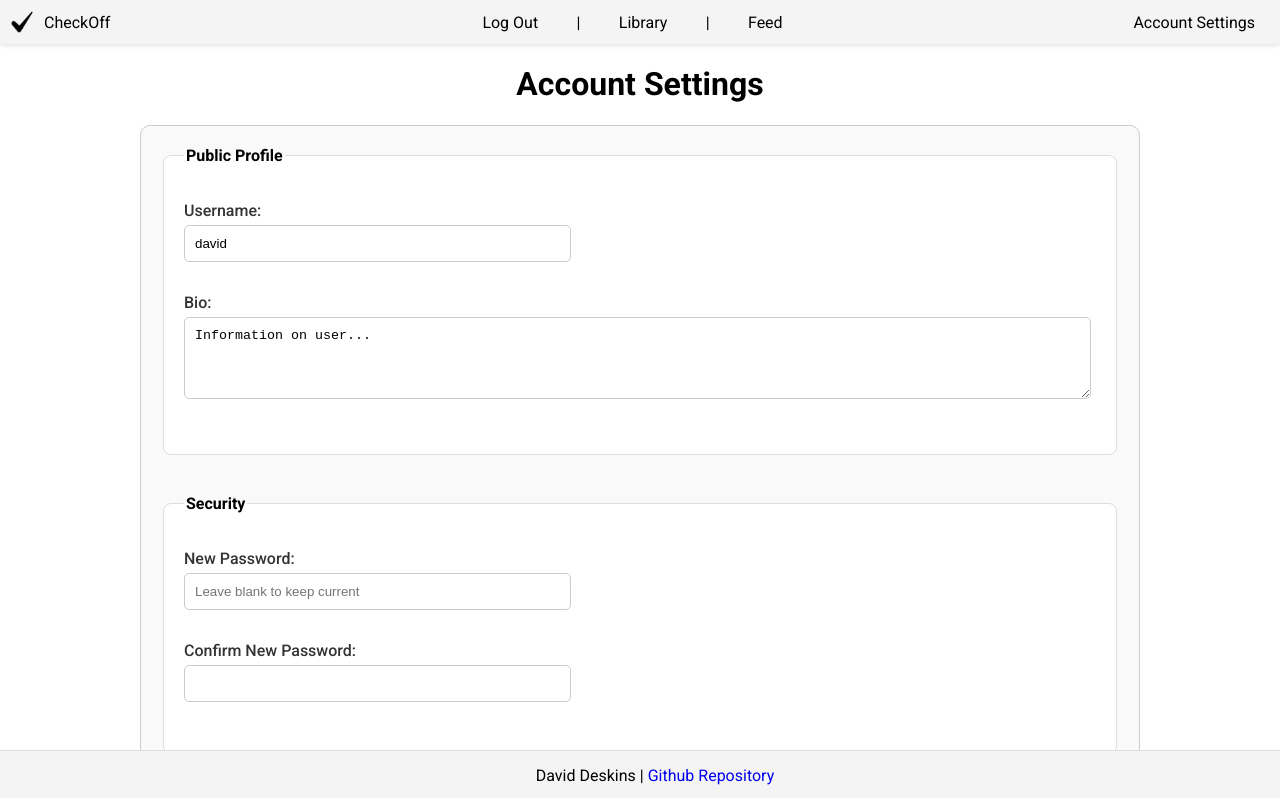
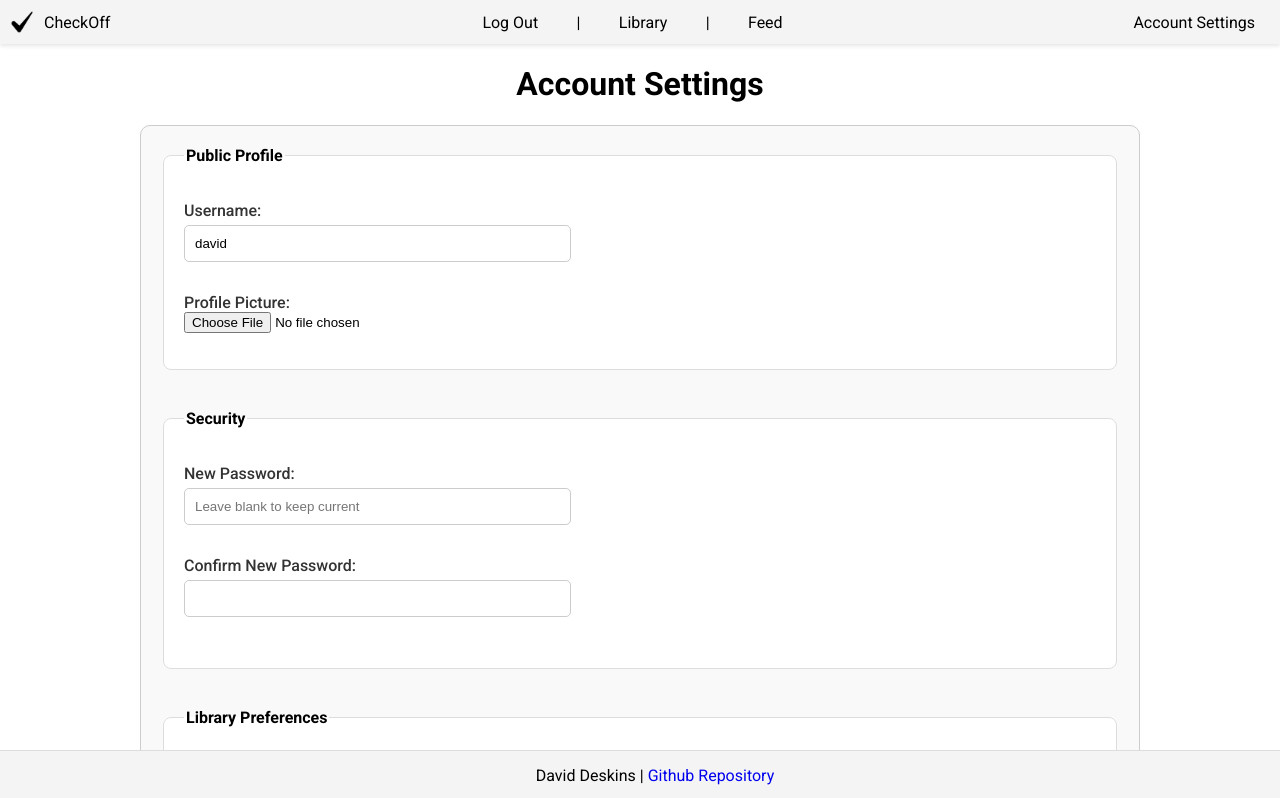
Before and after one commit to HyperNebula/CS260-Startup, a React (Vite) app: page /settings in a window 1280 px wide. Shown: the top 798 px of the page. Built offline with nearby package versions, Linux system fonts and the light colour scheme.

Commit message:
Readded profile pic option to account settings

```diff
--- a/src/settings/settings.jsx
+++ b/src/settings/settings.jsx
@@ -64,15 +64,17 @@ export function Settings() {
                         <input type="text" id="targetUsername" value={username} onChange={(e) => setUsername(e.target.value)}/>
                     </p>
 
-{/*                    <p>
+                    <p>
                         <label>Profile Picture:</label><br/>
                         <input type="file" accept="image/png, image/jpeg"/>
                     </p>
-*/}
+
+{/*
                     <p>
                         <label>Bio:</label><br/>
                         <textarea rows="4" defaultValue={"Information on user..."}></textarea>
                     </p>
+*/}
                 </fieldset>
 
                 <br/>
```
